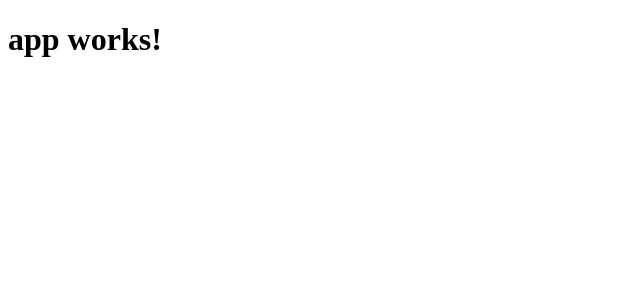
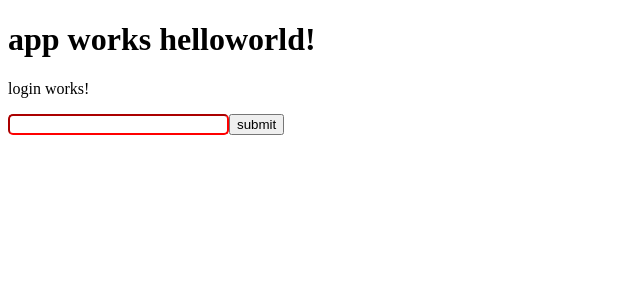
Before and after one commit to wilsonyiyi/Angular2-Typescript, an Angular app in the folder todo-list/TodoList/: page / in a window 1280 px wide. Shown: the top 300 px of the page, without its empty margins (0-640 px from the left). Built offline with nearby package versions, Linux system fonts and the light colour scheme.

Commit message:
第二节

```diff
--- a/todo-list/TodoList/src/app/app.component.html
+++ b/todo-list/TodoList/src/app/app.component.html
@@ -1,3 +1,6 @@
 <h1>
   {{title}}
 </h1>
+
+<!--login 组件中引入-->
+<app-login></app-login>
--- a/todo-list/TodoList/src/app/app.component.ts
+++ b/todo-list/TodoList/src/app/app.component.ts
@@ -6,5 +6,5 @@ import { Component } from '@angular/core';
   styleUrls: ['./app.component.css']
 })
 export class AppComponent {
-  title = 'app works!';
+  title = 'app works helloworld!';
 }
--- a/todo-list/TodoList/src/app/app.module.ts
+++ b/todo-list/TodoList/src/app/app.module.ts
@@ -4,10 +4,12 @@ import { FormsModule } from '@angular/forms';
 import { HttpModule } from '@angular/http';
 
 import { AppComponent } from './app.component';
+import { LoginComponent } from './login/login.component';
 
 @NgModule({
   declarations: [
-    AppComponent
+    AppComponent,
+    LoginComponent
   ],
   imports: [
     BrowserModule,
--- /dev/null
+++ b/todo-list/TodoList/src/app/login/login.component.css
@@ -0,0 +1,7 @@
+.login{
+    border-color: red;
+    outline: none;
+    border-radius: 5px;
+    width: 200px;
+    padding-left: 15px;
+}
--- /dev/null
+++ b/todo-list/TodoList/src/app/login/login.component.html
@@ -0,0 +1,7 @@
+<p>
+  login works!
+</p>
+<div>
+  <input class="login" type="text" name="" value="">
+  <button (click)="Click()" type="submit">submit</button>
+</div>
--- /dev/null
+++ b/todo-list/TodoList/src/app/login/login.component.ts
@@ -0,0 +1,18 @@
+import { Component, OnInit } from '@angular/core';
+
+@Component({
+  selector: 'app-login',
+  templateUrl: './login.component.html',
+  styleUrls: ['./login.component.css']
+})
+export class LoginComponent implements OnInit {
+
+  constructor() { }
+
+  ngOnInit() {
+  }
+
+  Click() {
+    console.log("click me")
+  }
+}
```
Also changed, not shown: 2 other files (tests, documents, lock files or other folders).
